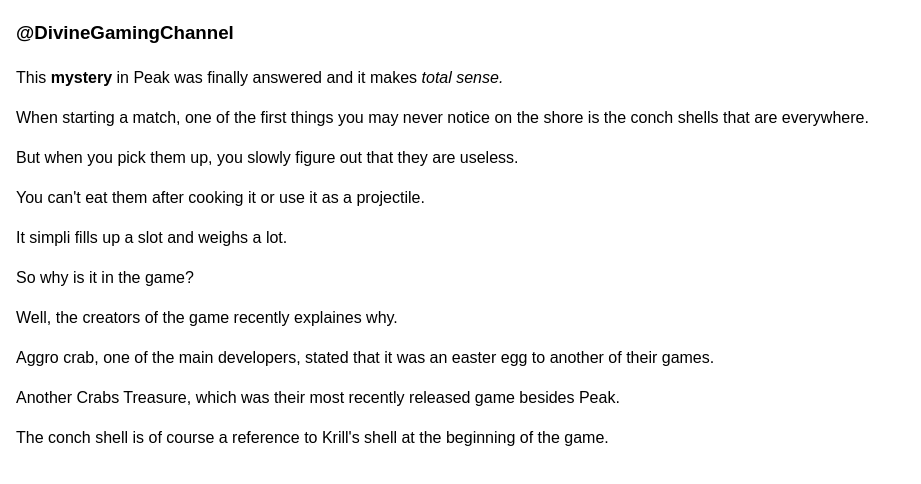
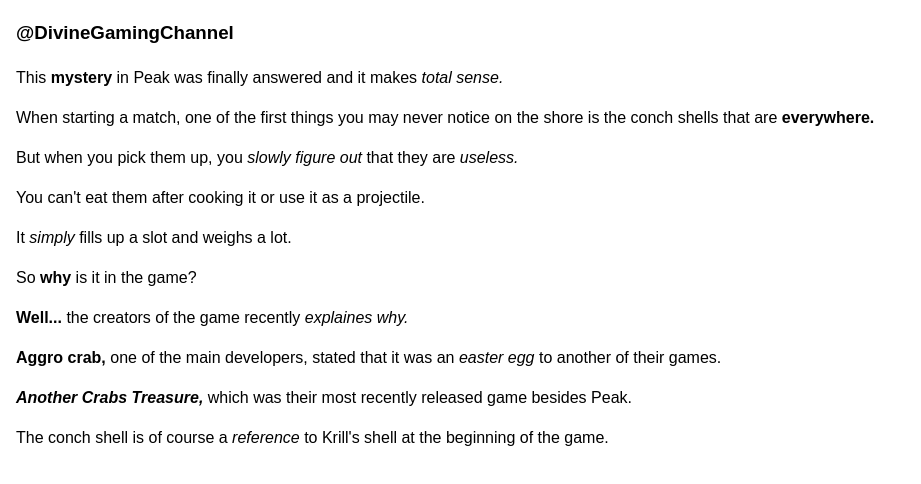
Before and after one commit to linakimi/in-class-exercise-2, a plain HTML site: page index.html in a window 1280 px wide. Shown: the part 72-556 px from the top of the page, without its empty margins (0-921 px from the left). Drawn offline with Linux system fonts and the light colour scheme.

Commit message:
Added bold and italics

```diff
--- a/index.html
+++ b/index.html
@@ -14,29 +14,29 @@
       This <b>mystery</b> in Peak was finally answered and it makes <em>total sense.</em>
     </p>
     <p>
-      When starting a match, one of the first things you may never notice on the shore is the conch shells that are everywhere.
+      When starting a match, one of the first things you may never notice on the shore is the conch shells that are <b>everywhere.</b>
     </p>
     <p>
-        But when you pick them up, you slowly figure out that they are useless.
+        But when you pick them up, you <em>slowly figure out</em> that they are <i>useless.</i>
     </p>
         You can't eat them after cooking it or use it as a projectile.
     <p>
-        It simpli fills up a slot and weighs a lot.
+        It <i>simply</i> fills up a slot and weighs a lot.
     </p>
     <p>
-        So why is it in the game?
+        So <b>why</b> is it in the game?
     </p>
     <p>
-        Well, the creators of the game recently explaines why.
+        <b>Well...</b> the creators of the game recently <i>explaines why.</i>
     </p>
     <p>
-        Aggro crab, one of the main developers, stated that it was an easter egg to another of their games.
+        <b>Aggro crab,</b> one of the main developers, stated that it was an <i>easter egg</i> to another of their games.
     </p>
     <p>
-        Another Crabs Treasure, which was their most recently released game besides Peak.
+        <b><i>Another Crabs Treasure,</b></i> which was their most recently released game besides Peak.
     </p>
     <p>
-        The conch shell is of course a reference to Krill's shell at the beginning of the game.
+        The conch shell is of course a <em>reference</em> to Krill's shell at the beginning of the game.
     </p>
   </body>
 </html>
```
